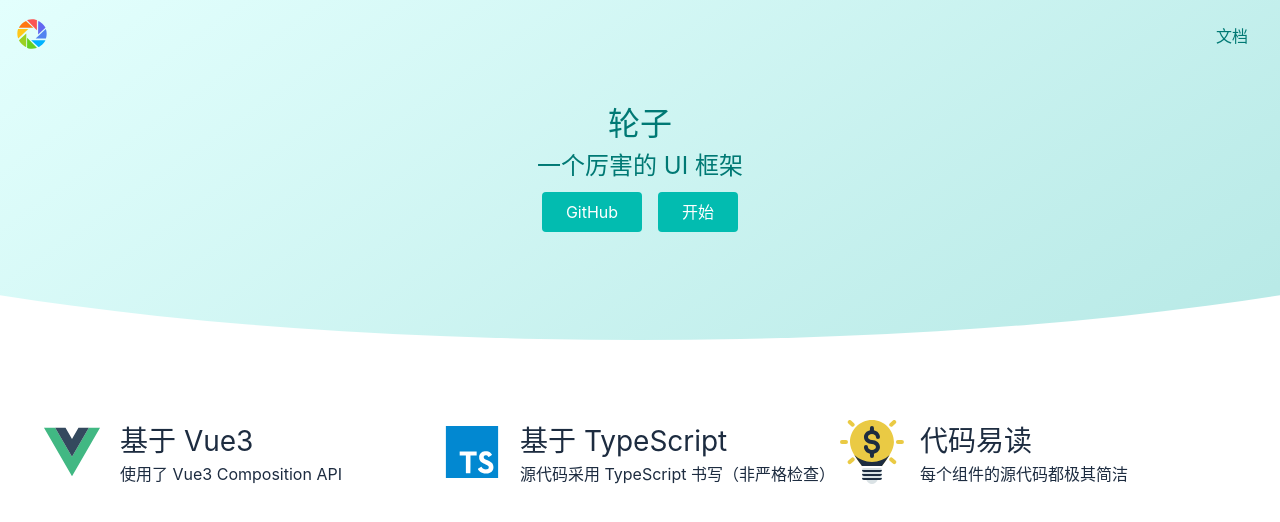
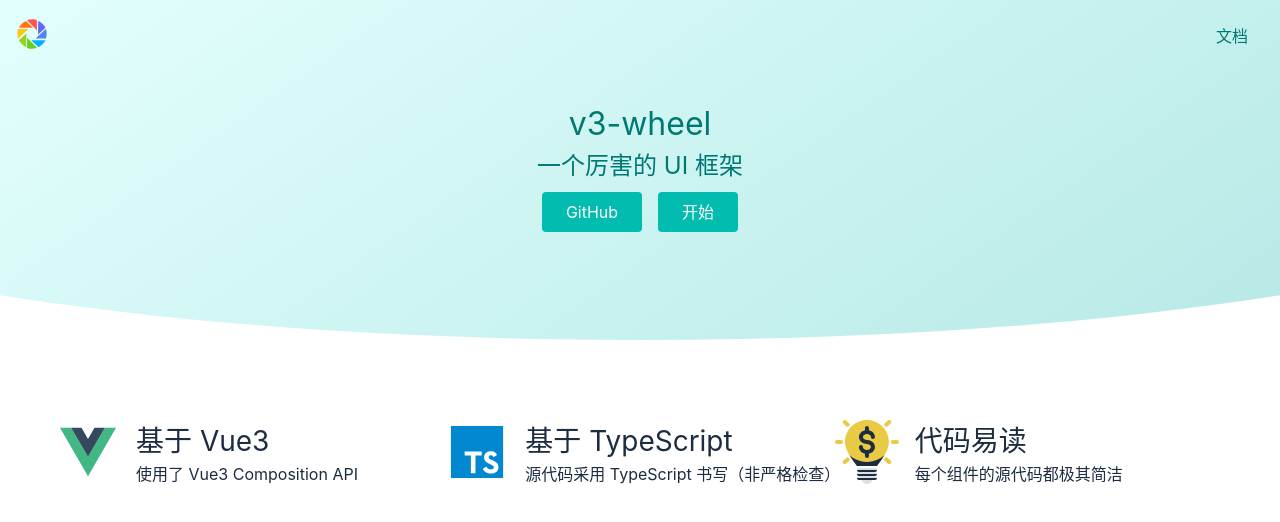
Before and after one commit to heavenly-zy/v3-wheel, a Vue app: page /#/ in a window 1280 px wide. Shown: the top 522 px of the page. Built offline with nearby package versions, Linux system fonts and the light colour scheme.

Commit message:
优化官网

```diff
--- a/src/components/Topnav.vue
+++ b/src/components/Topnav.vue
@@ -47,7 +47,7 @@
 	top: 0;
 	left: 0;
 	width: 100%;
-	z-index: 10;
+	z-index: 20;
 	justify-content: center;
 	align-items: center;
 
--- a/src/router.ts
+++ b/src/router.ts
@@ -5,7 +5,6 @@
 import ButtonDemo from './components/ButtonDemo.vue';
 import DialogDemo from './components/DialogDemo.vue';
 import TabsDemo from './components/TabsDemo.vue';
-import DocDemo from './components/DocDemo.vue';
 import {h} from 'vue';
 import Markdown from './components/Markdown.vue';
 
@@ -19,7 +18,7 @@
     {
       path: '/doc', component: Doc,
       children: [
-        {path: '', component: DocDemo},
+        {path: '', redirect: '/doc/intro'},
         {path: 'intro', component: md('intro')},
         {path: 'get-started', component: md('get-started')},
         {path: 'install', component: md('install')},
--- a/src/views/Doc.vue
+++ b/src/views/Doc.vue
@@ -53,6 +53,7 @@
 </script>
 
 <style lang="scss" scoped>
+$aside-index : 10;
 .layout {
 	display: flex;
 	flex-direction: column;
@@ -83,17 +84,19 @@
 		flex-grow: 1;
 		padding: 16px;
 		background: white;
+    overflow: auto;
 	}
 }
 
 aside {
 	background: lightblue;
 	width: 150px;
-	padding: 65px 0 16px 0;
+	padding: 70px 0 16px 0;
 	position: fixed;
 	top: 0;
 	left: 0;
 	height: 100%;
+  z-index: $aside-index;
 
 	> h2 {
 		margin-bottom: 4px;
--- a/src/views/Home.vue
+++ b/src/views/Home.vue
@@ -1,8 +1,8 @@
 <template>
   <div class="topnavAndBanner">
-		<Topnav />
+    <Topnav/>
     <div class="banner">
-			<h1>轮子</h1>
+      <h1>v3-wheel</h1>
       <h2>一个厉害的 UI 框架</h2>
       <p class="actions">
         <a href="https://github.com">GitHub</a>
@@ -57,12 +57,22 @@
 
 .features {
   margin: 64px auto;
-	width: 400px;
+  padding: 0 16px;
   @media(min-width: 800px) {
     width: 800px;
+    > ul {
+      > li {
+        width: 50%;
+      }
+    }
   }
   @media(min-width: 1200px) {
     width: 1200px;
+    > ul {
+      > li {
+        width: 33.3333%;
+      }
+    }
   }
 
   > ul {
@@ -70,7 +80,6 @@
     flex-wrap: wrap;
 
     > li {
-			width: 400px;
       margin: 16px 0;
       display: grid;
       justify-content: start;
```
Also changed, not shown: src/markdown/get-started.md (+4 -4 lines), src/markdown/install.md (+2 -2 lines). Lines whose indentation alone changed are shown as unchanged.
